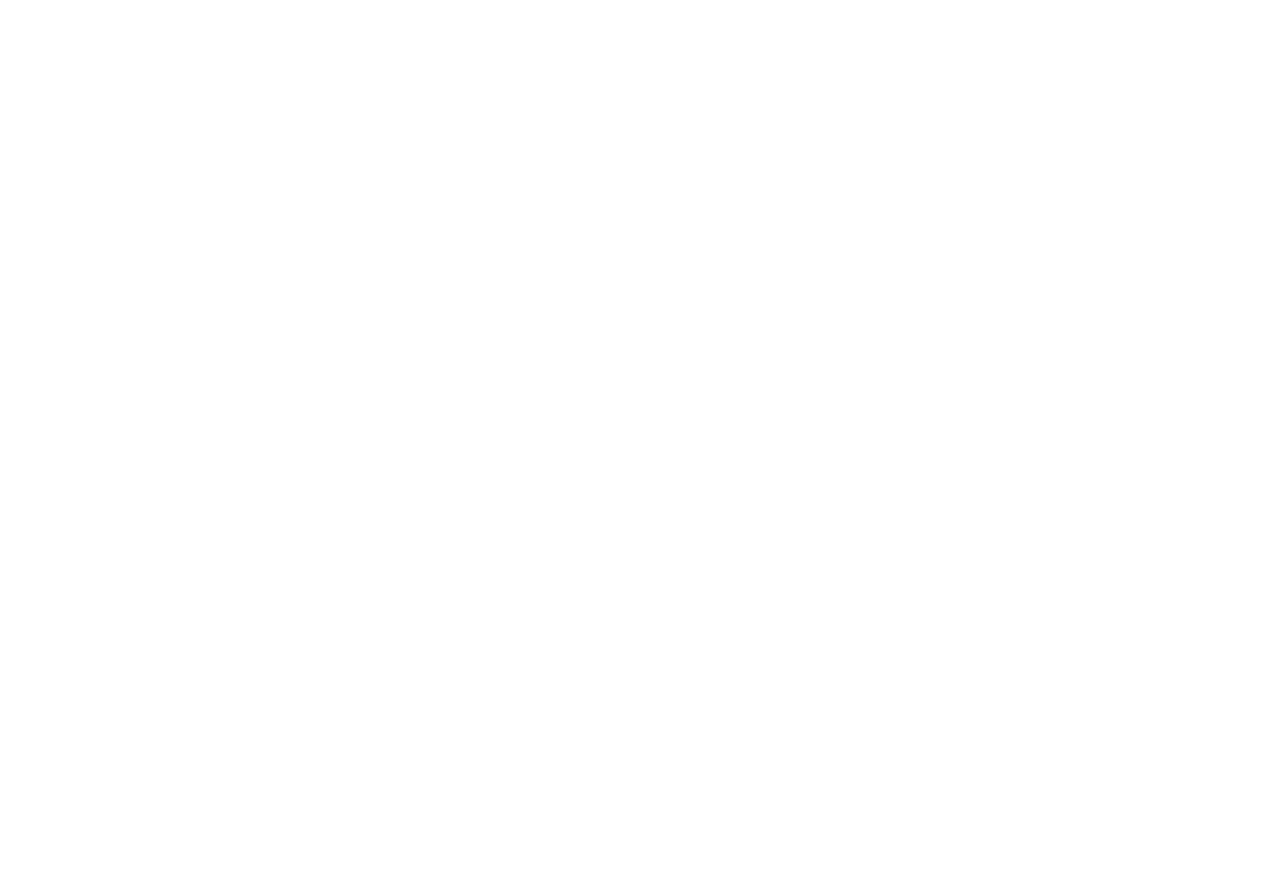
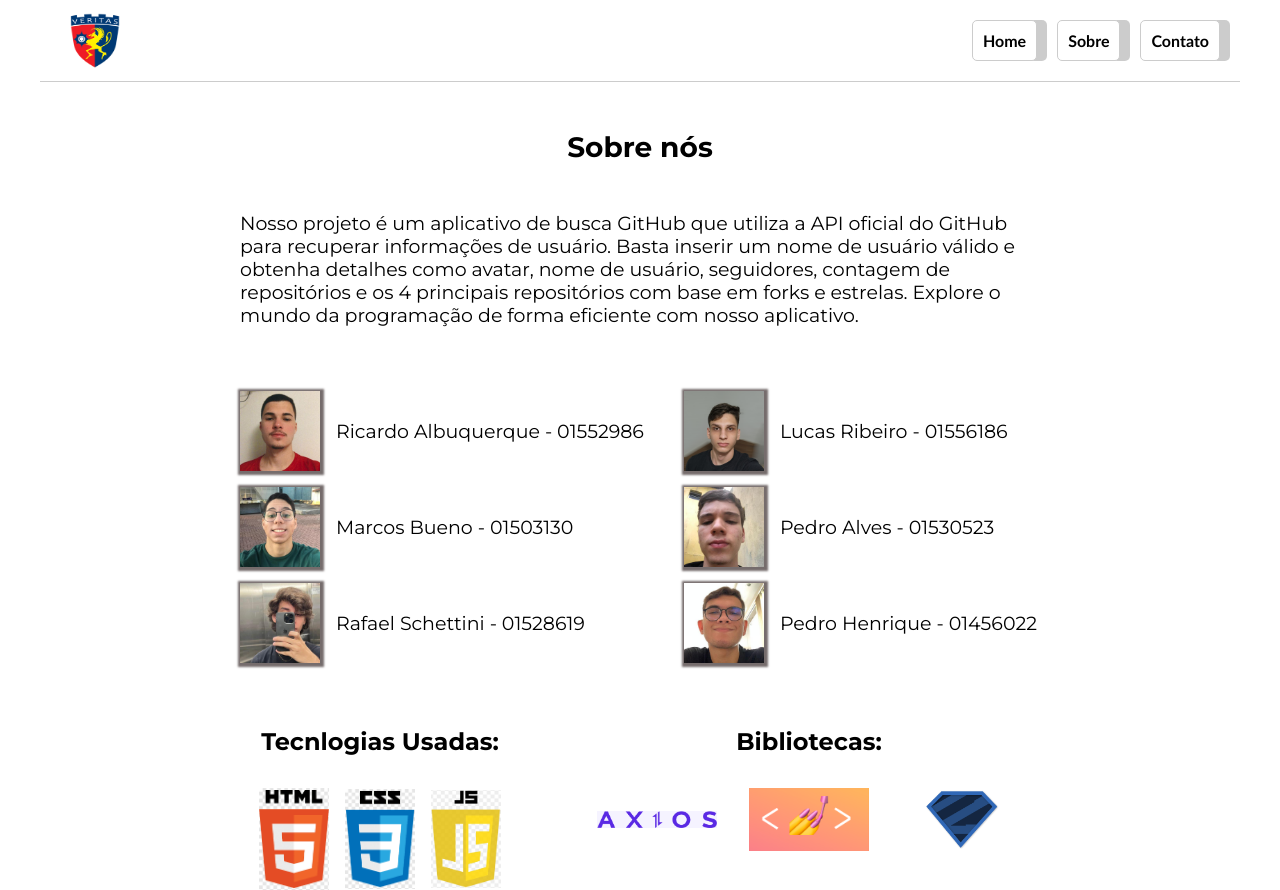
Before and after one commit to RafaSchettini/github-search-site-beta, a plain HTML site: page pages/about/index.html in a window 1280 px wide. Before the commit the page ends 800 px from the top, so only its background shows below. Drawn offline with Linux system fonts and the light colour scheme.

Commit message:
Criando página about

```diff
--- a/pages/about/index.html
+++ b/pages/about/index.html
@@ -0,0 +1,61 @@
+<!DOCTYPE html>
+<html lang="en">
+
+<head>
+  <meta charset="UTF-8">
+  <meta name="viewport" content="width=device-width, initial-scale=1.0">
+  <link rel="stylesheet" href="./styles.css">
+  <title>Sobre nós</title>
+</head>
+
+<body>
+  <nav>
+    <img src="../../assets/img/uninassau.png" alt="uninassau logo" class="img-uninassau">
+    <ul class="ul">
+      <li><a href="/index.html">Home</a></li>
+      <li><a href="/pages/about/index.html">Sobre</a></li>
+      <li><a href="/pages/contact/index.html">Contato</a></li>
+    </ul>
+  </nav>
+
+  <main>
+    <h1>Sobre nós</h1>
+
+    <p>Nosso projeto é um aplicativo de busca GitHub que utiliza a API oficial do GitHub para recuperar informações de usuário. Basta inserir um nome de usuário válido e obtenha detalhes como avatar, nome de usuário, seguidores, contagem de repositórios e os 4 principais repositórios com base em forks e estrelas. Explore o mundo da programação de forma eficiente com nosso aplicativo.</p>
+    <div class="box_nos">
+      <ul class="nos">
+        <li><img src="./img/Ricardo.jpeg" alt="Ricardo Albuquerque">Ricardo Albuquerque - 01552986</li>
+        <li><img src="img/Bueno.jpeg" alt="Marcos Bueno"> Marcos Bueno - 01503130</li>
+        <li><img src="img/Rafa.jpeg" alt="Rafael Schettini">Rafael Schettini - 01528619</li>
+      </ul>
+      <ul class="nos">
+        <li><img src="img/Lucas.png" alt="Lucas Ribeiro">Lucas Ribeiro -  01556186</li>
+        <li><img src="img/Pedro.jpeg" alt="Pedro Alves">Pedro Alves - 01530523</li>
+        <li><img src="img/Pinho.jpeg" alt="Pedro Henrique">Pedro Henrique - 01456022</li>
+      </ul>
+   </div>
+    <section>
+      <div class="conteiner">
+        <h2>Tecnlogias Usadas:</h2>
+        <div class="tec">
+          <img src="./img/html.png" alt="HTML 5">
+          <img src="./img/css.png" alt="CSS 3">
+          <img src="./img/js.jpg" alt="JS">
+        </div>
+      </div>
+
+
+      <div class="conteiner">
+        <h2>Bibliotecas:</h2>
+        <div class="blib">
+          <img src="./img/axios.png" alt="AXIOS">
+          <img src="./img/style.png" alt="Styled - Components">
+          <img src="./img/zod.png" alt="Zod">
+        </div>
+      </div>
+    </section>
+  </main>
+
+</body>
+
+</html>
--- a/pages/about/styles.css
+++ b/pages/about/styles.css
@@ -1 +1,135 @@
 @import "../../main.css";
+@import url('https://fonts.googleapis.com/css2?family=Montserrat:wght@400;700&display=swap');
+
+
+
+nav {
+  display: flex;
+  justify-content: space-between;
+  align-items: center;
+  padding: 10px;
+  border-bottom: 1px solid #ccc;
+  width: 100%;
+}
+
+.ul {
+  display: flex;
+  flex-wrap: wrap;
+  justify-content: right;
+  align-items: center;
+  flex-direction: row;
+  list-style: none;
+  padding: 10px;
+  gap: 20px;
+
+}
+
+.ul li {
+  padding: 10px;
+  border-radius: 5px;
+  background-color: #fff;
+  box-shadow: 10px 0 rgba(0, 0, 0, 0.2);
+  cursor: pointer;
+  border: 1px solid #ccc;
+  transition: all 0.3s ease;
+  font-weight: bold;
+  font-family: 'Gill Sans', 'Gill Sans MT', Calibri, 'Trebuchet MS', sans-serif;
+
+  &:hover {
+    transform: scale(0.9);
+    background-color: #ccc;
+    box-shadow: 0px 0 rgba(0, 0, 0, 0);
+    font-weight: bold;
+  }
+}
+
+.ul a {
+  text-decoration: none;
+  color: #000;
+}
+
+.img-uninassau {
+  width: 50px;
+  height: 55px;
+  margin-left: 20px;
+}
+
+main{
+  margin-top: 3rem;
+  display: flex;
+  justify-content: center;
+  align-items: center;
+  gap: 3rem;
+  flex-direction: column;
+  font-family: 'Montserrat', sans-serif;
+}
+
+h1 {
+  font-size: 28px
+}
+
+p {
+  font-weight: 400;
+  font-size: 19px;
+  width: 800px;
+}
+
+section {
+  display: flex;
+  justify-content: space-around;
+  gap: 6rem;
+}
+
+.tec img {
+  width: 70px;
+}
+
+.blib img {
+  width: 120px;
+}
+
+.conteiner {
+display: flex;
+align-items: center;
+flex-direction: column;
+gap: 2rem;
+
+}
+
+.tec {
+  display: flex;
+  justify-content: center;
+  align-items: center;
+  gap: 1rem;
+}
+
+.blib {
+  display: flex;
+  justify-content: center;
+  align-items: center;
+  gap: 2rem;
+}
+
+.box_nos {
+  width: 800px;
+  display: flex;
+  gap: 2.5rem;
+}
+
+.nos img {
+  width: 80px;
+  box-shadow: 1px 1px 2px 3px rgb(117, 108, 108);
+}
+
+.nos {
+  list-style: none;
+}
+
+.nos li {
+  font-weight: 400;
+  font-size: 19px;
+  display: flex;
+  align-items: center;
+  gap: 1rem;
+  margin: 1rem 0;
+}
```
